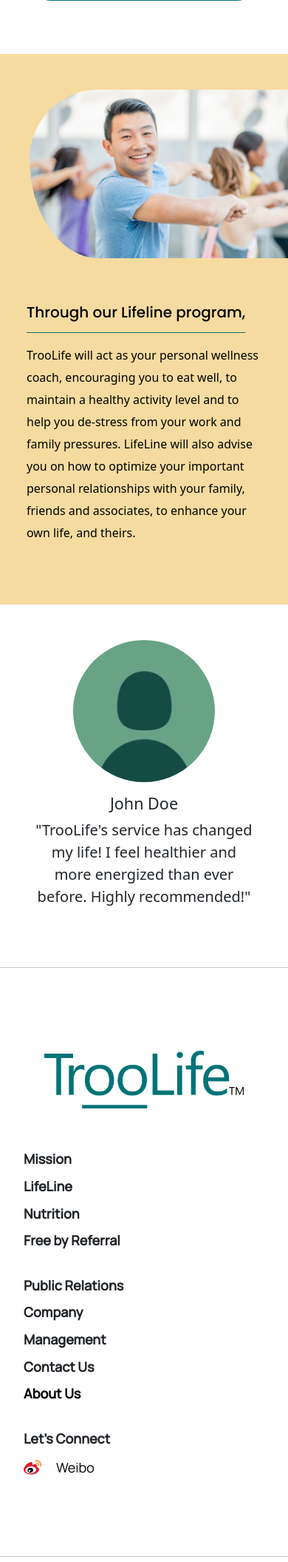
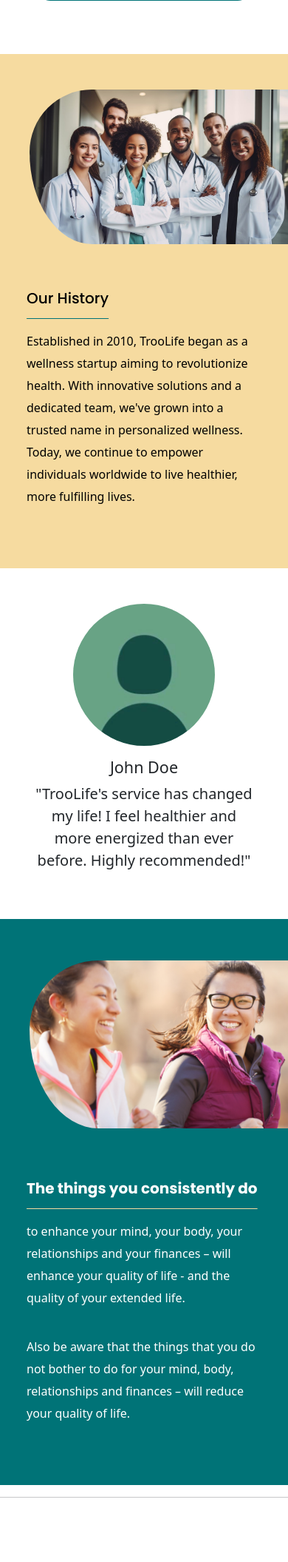
Before and after one commit to haezcela/WebProg_PrelimProject, a PHP site: page /about.php in a window 390 px wide; the page is wider, and only the part inside the window is pictured. Shown: the part 2196-4307 px from the top of that part at 74% size. Run offline with PHP 8.4, Linux system fonts and the light colour scheme.

Commit message:
Updated about us page

```diff
--- a/about.php
+++ b/about.php
@@ -122,18 +122,13 @@ Troolife's premium supplements promote vitality. Explore our diverse range to st
 <div class="container-responsive cream-div m-0 p-0">
   <div class="row py-2 d-flex flex-column-reverse flex-md-row">
     <div class="col-md-7 p-5 align-self-center">
-      <h2 class="left">Through our Lifeline program,</h2>
+      <h2 class="left">Our History</h2>
       <p class="section-text-left">
-        TrooLife will act as your personal wellness coach, encouraging you
-        to eat well, to maintain a healthy activity level and to help you
-        de-stress from your work and family pressures. LifeLine will also
-        advise you on how to optimize your important personal relationships
-        with your family, friends and associates, to enhance your own life,
-        and theirs.
-      </p>
+      Established in 2010, TrooLife began as a wellness startup aiming to revolutionize health. With innovative solutions and a dedicated team, we've grown into a trusted name in personalized wellness. Today, we continue to empower individuals worldwide to live healthier, more fulfilling lives.
+        </p>
     </div>
     <div class="col-md-5 text-left order-1 align-self-center">
-      <img src="images/stock_photo_3.png" alt="Placeholder Image" class="img-fluid rounded-picture-left" />
+      <img src="images/team.jpg" alt="Placeholder Image" class="img-fluid rounded-picture-left" />
     </div>
   </div>
 </div>
@@ -175,6 +170,27 @@ Troolife's premium supplements promote vitality. Explore our diverse range to st
   </a>
 </div>
 
+<div class="container-responsive green-div">
+            <div class="row py-2 d-flex flex-column-reverse flex-md-row">
+                <div class="col-md-7 p-5 align-self-center pl-4">
+                    <h2 class="left"> <strong>The things you consistently do</strong> </h2>
+                    <p class="section-text-left">
+                        to enhance your mind, your body, your relationships and your finances – will enhance your quality
+                        of life -
+                        and the quality of your extended life.
+                    </p>
+                    <p class="section-text-left">Also be aware that the things that you do not bother to do for your
+                        mind, body, relationships and finances – will reduce your quality of life.
+
+                    </p>
+                </div>
+                <div class="col-md-5 text-left order-1 align-self-center py-2 pl-4">
+                    <img src="images/stock-photo-relationship-asian-generation-woman-diverse-friendship-and-lgbt-healthy-in-group-class-exercise-2024040476 2.png"
+                        alt="Placeholder Image" class="img-fluid rounded-picture-left" />
+                </div>
+            </div>
+        </div>
+
 
 
 
--- a/includes/header.php
+++ b/includes/header.php
@@ -4,7 +4,7 @@
 <head>
   <meta charset="utf-8">
   <meta name="viewport" content="width=device-width">
-  <title>Prelim Project</title>
+  <title>Midterm Project</title>
   <link href="css/style.css" rel="stylesheet" type="text/css" />
   <link href="fonts/fonts.css" rel="stylesheet" type="text/css" />
   <link href="https://cdn.jsdelivr.net/npm/bootstrap@5.3.2/dist/css/bootstrap.min.css" rel="stylesheet"
```
Also changed, not shown: images/team.jpg (added).
